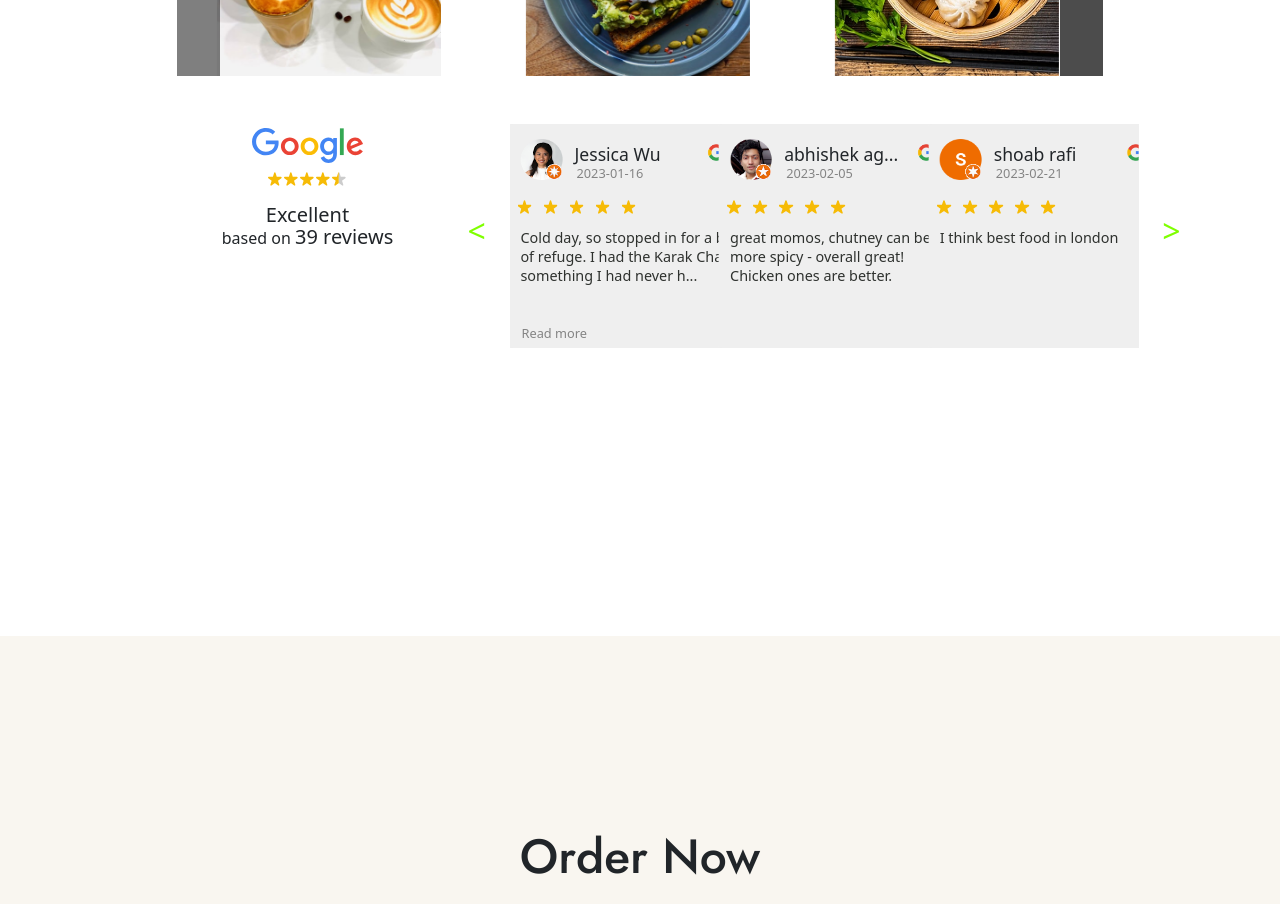
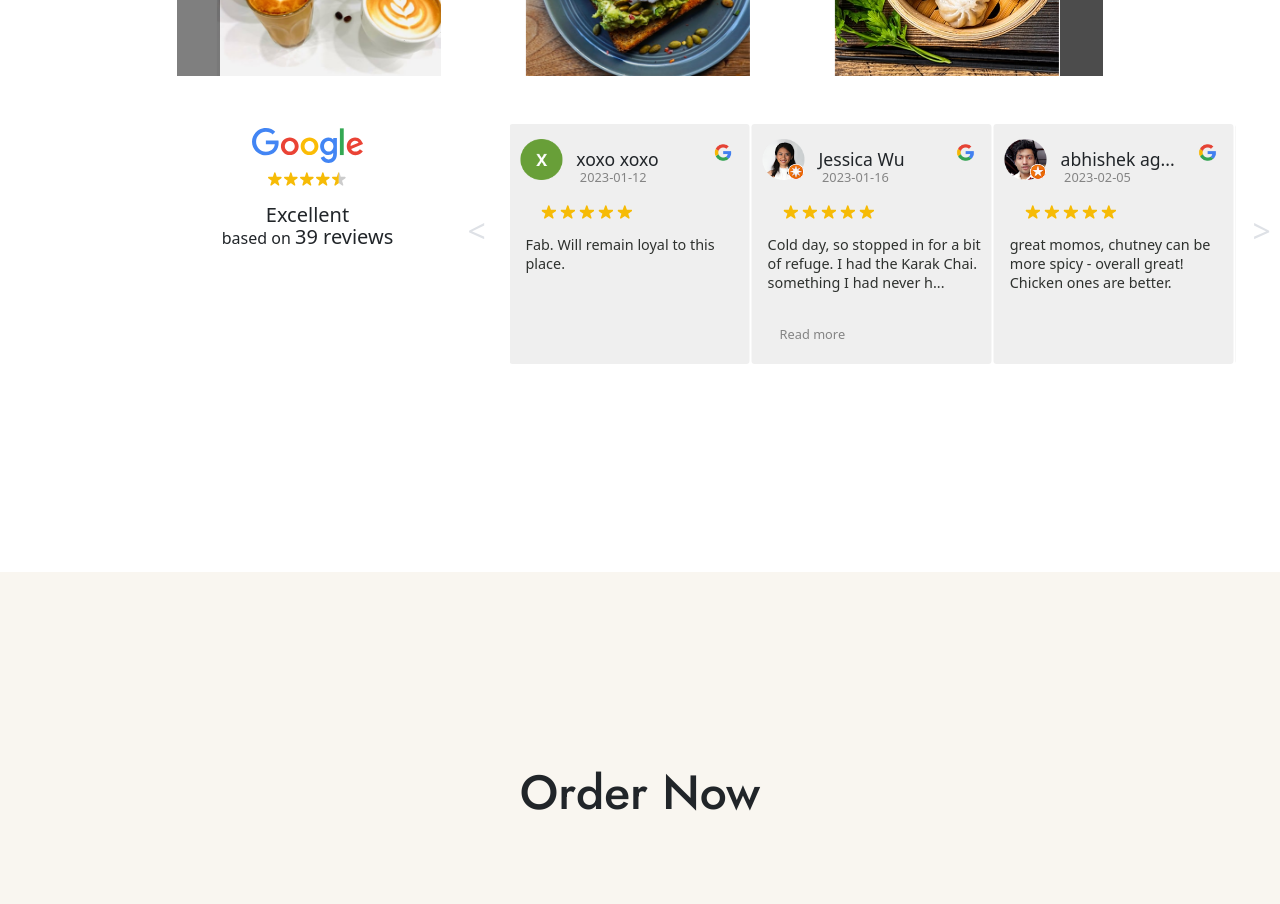
Before and after one commit to TaimoorAli77/momos, a React (Create React App) app: page / in a window 1280 px wide. Shown: the part 1820-2724 px from the top of the page. Built offline with nearby package versions, Linux system fonts and the light colour scheme.

Commit message:
All done

```diff
--- a/src/App.js
+++ b/src/App.js
@@ -10,7 +10,7 @@ const App = () => {
       <NavBar />
       <Suspense fallback={<div>Loading...</div>}>
       <Routes>
-        <Route index exact path="/" element={<Home />} />
+        <Route index  path="/" element={<Home />} />
         <Route path="/menu" element={<Menu />} />
       </Routes>
       </Suspense>
--- a/src/components/NavBar.js
+++ b/src/components/NavBar.js
@@ -20,13 +20,13 @@ const NavBar = () => {
                 <ul className="navbar-nav ms-auto mb-0 mb-lg-0">
                     <li className="nav-item ">
                         <Link className="navbar-brand "   style={{ color: location.hash === '#home' || (location.pathname === '/' && !location.hash) ? 'red' : 'black' }}
-                            aria-current="page" smooth to="/">Home</Link>
+                            aria-current="page" smooth="true"  to="/">Home</Link>
                     </li>
                     <li className="nav-item">
-                        <HashLink className="navbar-brand" style={{ color: location.hash === '#who' ? 'red' : 'black' }} smooth to="/#who">Who we are</HashLink>
+                        <HashLink className="navbar-brand" style={{ color: location.hash === '#who' ? 'red' : 'black' }} smooth="true" to="/#who">Who we are</HashLink>
                     </li>
                     <li className="nav-item">
-                        <HashLink className='navbar-brand' style={{ color: location.hash === '#food' ? 'red' : 'black' }} smooth to="/#food">our Food</HashLink>
+                        <HashLink className='navbar-brand' style={{ color: location.hash === '#food' ? 'red' : 'black' }} smooth="true" to="/#food">our Food</HashLink>
                     </li>
                     <li className="nav-item">
                         <Link className='navbar-brand' style={{ color: location.pathname === '/menu' ? 'red' : 'black' }} to="/menu">menu</Link>
@@ -34,7 +34,7 @@ const NavBar = () => {
 
                 </ul>
                 <form className="d-flex mb-1" role="search">
-                    <HashLink className='btn btn-danger' smooth to="/#order" >ORDER NOW</HashLink>
+                    <HashLink className='btn btn-danger' smooth="true" to="/#order" >ORDER NOW</HashLink>
                 </form>
             </div>
         </nav>
--- a/src/components/Reviews.js
+++ b/src/components/Reviews.js
@@ -1,4 +1,4 @@
-import React, { useState } from 'react';
+import React from 'react';
 import googleImg from '../images/logo.svg'
 import star from '../images/f.svg'
 import halfStar from '../images/h.svg'
@@ -67,10 +67,7 @@ const Reviews = () => {
     const renderCustomDotsItem = ({ isActive }) => {
         return <div className={isActive ? 'active' : 'inactive'}></div>;
     };
-    const [isopen, setIsopen] = useState(false);
-    const handleClick = () => {
-        setIsopen(!isopen);
-    }
+
     const responsive = {
         0: { items: 1 },
         768: { items: 3 },
@@ -103,19 +100,21 @@ const Reviews = () => {
                                 </div>
                             </div>
                         </div>
-                        <div className="col-md-7 paddingCarouselAllice">
-                            <div className="gd-carousel-wrapper">
+                        <div className="col-md-7 ">
+                            <div className="cardOne">
                                 <AliceCarousel
                                     duration={500}
                                     startIndex={0}
                                     fadeOutAnimation={true}
                                     buttonsDisabled={true}
                                     autoPlay={true}
-                                    autoPlayInterval={2000}
+                                    infinite
+                                    dotsDisabled
+                                    autoPlayInterval={4500}
                                     renderDotsItem={renderCustomDotsItem}
                                     stopAutoPlayOnHover={true}
                                     responsive={responsive}
-                                    direction="rtl" // set the direction to right-to-left
+                                    direction="ltr" // set the direction to right-to-left
 
                                 >
                                     {customerReviews.map((item, index) => {
@@ -132,16 +131,19 @@ const Reviews = () => {
                                                 <img className="img-inlin" src={star} alt="mis" />
                                                 <img className="img-inlin" src={star} alt="mis" />
                                             </div>
-                                            <div className="custRThoughts">
+                                            {/* <input id='ch' type='checkbox' /> */}
                                             <p className="customer-review">
                                                 {item.Content.length > 90 ? item.Content.slice(0, 90) + "..." : item.Content}
+
                                             </p>
-                                                {item.Content.length > 90 ? <button className="btn btnReadMore" onClick={() => { handleClick() }} type="button">Read more</button>
-                                                    : ""}
+                                            {item.Content.length > 90 ? <button for="ch" className="btn btnReadMore" type="button">Read more</button> : ''}
+
+                                            {/* <div className="content">
                                                     <p>
-                                                    { }
+                                                        {item.Content.length < 90 && item.Content.slice(90, 150)}
+                                                        <label for="ch" className="btn btnReadMore" type="button">Read less</label>
                                                     </p>
-                                            </div>
+                                                </div> */}
                                         </div>
 
                                     })}</AliceCarousel>
--- a/src/components/menu/HotDrinks.js
+++ b/src/components/menu/HotDrinks.js
@@ -8,7 +8,7 @@ const HotDrinks = () => {
                 <div className="container-fluid">
                     <div className="row justify-content-evenly">
                         <div className="col-md-5">
-                            {drinks && drinks.hotDrinks.map((drink) => <div className="drinks" id={drink.name}>
+                            {drinks && drinks.hotDrinks.map((drink, i) => <div className="drinks" id={i}>
                                 <div className=" capiccino my-3">
                                     <div className=' float-start'>{drink.name}</div>
                                     <div className=" float-end"><p>{drink.price}</p></div>
@@ -16,7 +16,7 @@ const HotDrinks = () => {
                             </div>)}
                         </div>
                         <div className="col-md-5">
-                            {drinks && drinks.hotDrinksTwo.map((drink) => <div className="drinks" id={drink.name}>
+                            {drinks && drinks.hotDrinksTwo.map((drink,i) => <div className="drinks" id={i}>
                                 <div className=" capiccino my-3">
                                     <div className=' float-start'>{drink.name}</div>
                                     <div className=" float-end"><p>{drink.price}</p></div>
--- a/src/index.css
+++ b/src/index.css
@@ -145,6 +145,9 @@
   padding-top: 2em;
 
 }
+.cardOne{
+  width:45.4em !important;
+}
 
 .carouselOne .react-multiple-carousel__arrow {
   display: block;
@@ -259,7 +262,8 @@
   display: flex;
   flex-direction: row;
   position: absolute;
-  transform: translate(0.5em, 75px);
+  top: 5em;
+  left: 2em;
 }
 
 .inlin {
@@ -271,21 +275,26 @@
   background: gray;
 }
 .alice-carousel__stage img {
-  margin-right: 10px; /* Adds a 10px margin to the right of each image */
+  margin-right: 3px; /* Adds a 10px margin to the right of each image */
+}
+.alice-carousel__prev-btn-item:hover, .alice-carousel__next-btn-item:hover {
+  color: #000;
 }
 .box {
-
-  height: 14em;
+  height: 15em;
   width: 15em;
   background: #efefef;
   border-radius: 0.2em;
   position: relative;
+  padding-top: 6em;
+  padding-left: 1em;
+  padding-right: 1em;
 }
 .alice-carousel__prev-btn [data-area]::after{
   content: attr(data-area);
   text-transform: capitalize;
   font-size: 2em;
-  color: chartreuse;
+  color: #dee1e6 !important;
   position: absolute !important;
   top: 83px;
   left: -42px;
@@ -294,10 +303,10 @@
   content: attr(data-area);
   text-transform: capitalize;
   font-size: 2em;
-  color: chartreuse;
+  color: #dee1e6 !important;
   position: absolute !important;
   top: 83px !important;
-  right: -42px !important;
+  right: -35px !important;
 }
 
 
@@ -311,13 +320,15 @@
 
 .custName {
   position: absolute;
-  transform: translate(65px, 18px);
   font-size: 1.1em;
+  top: 1.3em;
+  left: 3.8em;
 }
 
 .custDatePost {
   position: absolute;
-  transform: translate(67px, 40px);
+  top: 3.4em;
+  left: 5.5em;
   color: #848484;
   font-size: 0.8em;
 
@@ -337,18 +348,16 @@
   width: 91%;
   text-align: left;
   color: #2e312e;
-  transform: translate(5%, 151%);
   font-size: 0.9em;
+  padding-top: 1em;
 }
 
-.custRThoughts {
-  display: flex;
-  text-align: justify;
-  text-align: justify;
+
+.gd-carousel-wrapper {
+  position:relative;
+
 }
-.paddingCarouselAllice{
-  padding-right: 1.5em;
-}
+
 .btnReadMore {
   border: none;
   cursor: pointer;
@@ -356,7 +365,8 @@
   position: absolute;
   bottom: 0px;
   font-size: 0.8em;
-
+  position: absolute;
+  bottom: 1.2em;
 
 }
 
@@ -387,10 +397,7 @@
   height: 30px;
   width: 30px;
 }
-.gd-carousel-wrapper {
-  position:relative;
 
-}
 .owl-carousel .react-multiple-carousel__arrow--right {
   top: 43%;
   right: 6.4% !important;
@@ -410,7 +417,7 @@
 }
 
 .customerReviewHeight {
-  height: 29em;
+  height: 25em;
 }
 
 .textOrder {
```
Lines whose indentation alone changed are shown as unchanged.
